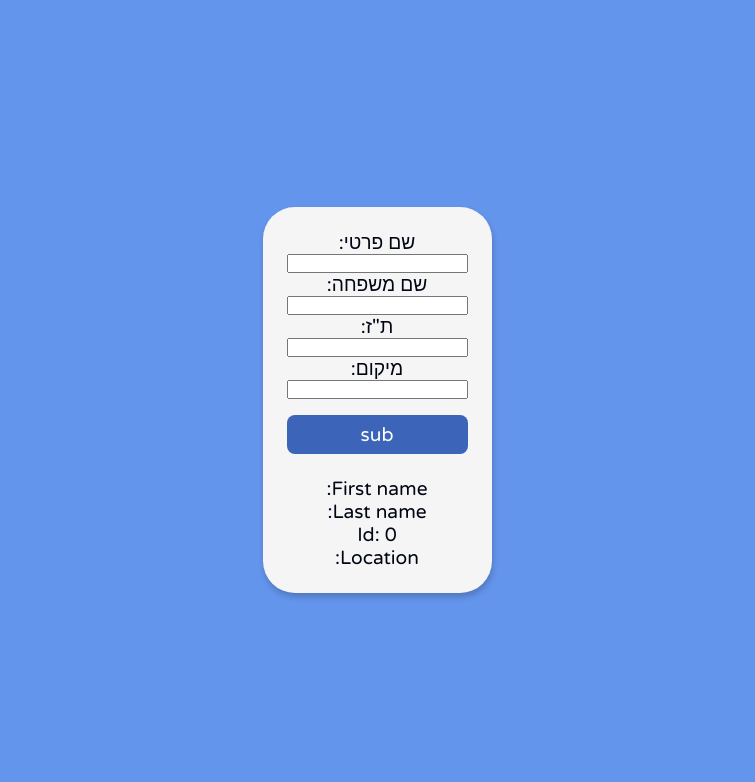
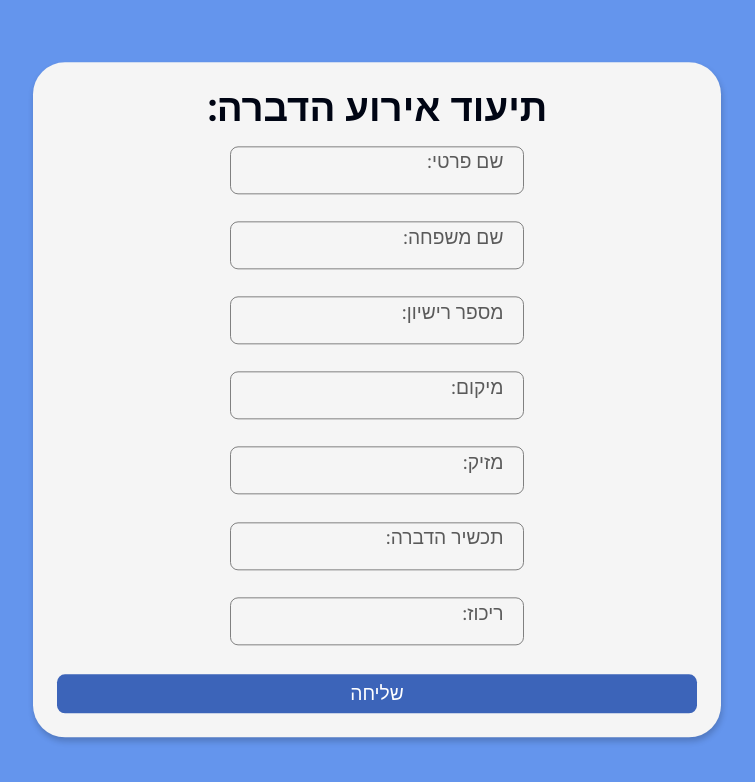
Before and after one commit to RazasSapir/Yatusha, a React (Create React App) app: page /form in a window 1280 px wide. Shown: the top 782 px of the page, without its empty margins (263-1018 px from the left). Built offline with nearby package versions, Linux system fonts and the light colour scheme.

Commit message:
added form question, made more readable

```diff
--- a/src/components/Form.js
+++ b/src/components/Form.js
@@ -32,53 +32,39 @@
         this.fields.forEach(element => {
             document.getElementById("element").value = '';
         });
-
-        document.getElementById("lname").value = '';
-        document.getElementById("id").value = '';
-        document.getElementById("location").value = '';
     }
 
-    // FormQuestion({field_id, field_text, field_type}){
-    //     return(
-    //         <>
-    //             <label htmlFor={field_id}>{field_text}:</label>
-    //             <input type={field_type} id={field_id}
-    //             onChange={e=> this.updateField({field_id}, e.target.value)}/>
-    //         </>
-    //     )
-    // }
+    FormQuestion({context, field_id, field_text, field_type}){
+      console.log(field_id);
+      return(
+          <div className="form__question">
+              <input className="form__input" type={field_type} autoComplete="off" placeholder=" "
+              onChange={(e)=> context.updateField("first_name", e.target.value)}/>
+              <label className="form__label" htmlFor={field_id}>{field_text}:</label>
+          </div>
+      );
+    }
 
     render(){
       return (
         <div className="form">
-{/*
-            <this.FormQuestion field_id="fname" field_text={"שם פרטי"} field_type="text" />
-            <this.FormQuestion field_id="lname" field_text={"שם משפחה"} field_type="text" />
-            <this.FormQuestion field_id="id" field_text={"ת\"ז"} field_type="number" />
-            <this.FormQuestion field_id="location" field_text={"מיקום"} field_type="text" /> */}
+          <h1>תיעוד אירוע הדברה:</h1>
+          <div className="form__questions">
+            <this.FormQuestion context = {this} field_id="first_name" field_text={"שם פרטי"} field_type="text" />
+            <this.FormQuestion context = {this} field_id="last_name" field_text={"שם משפחה"} field_type="text" />
+            <this.FormQuestion context = {this} field_id="license" field_text={"מספר רישיון"} field_type="number" />
+            <this.FormQuestion context = {this} field_id="location" field_text={"מיקום"} field_type="text" />
+            <this.FormQuestion context = {this} field_id="pest" field_text={"מזיק"} field_type="text" />
+            <this.FormQuestion context = {this} field_id="substance" field_text={"תכשיר הדברה"} field_type="text" />
+            <this.FormQuestion context = {this} field_id="amount" field_text={"ריכוז"} field_type="text" />
+          </div>
 
-            <label htmlFor="fname">שם פרטי:</label>
-            <input type="text" id="fname" name="fname"
-            onChange={e=> this.updateField("first_name", e.target.value)}/>
-
-            <label htmlFor="lname">שם משפחה:</label>
-            <input type="text" id="lname" name="lname"
-            onChange={e=> this.updateField("last_name", e.target.value)}/>
-
-            <label htmlFor="lname">ת"ז:</label>
-            <input type="number" id="id" name="lname"
-            onChange={e=> this.updateField("id", e.target.value)}/>
-
-            <label htmlFor="lname">מיקום:</label>
-            <input type="text" id="location" name="lname"
-            onChange={e=> this.updateField("location", e.target.value)}/>
-
-            <button className="submit_btn" onClick={this.handleSubmit.bind(this)}>sub</button>
-            <br/>
-            <p>First name: {this.state.first_name}</p>
-            <p>Last name: {this.state.last_name}</p>
-            <p>Id: {this.state.id}</p>
-            <p>Location: {this.state.location}</p>
+          <button className="submit_btn" onClick={this.handleSubmit.bind(this)}>שליחה</button>
+          {/* <br/>
+          <p>First name: {this.state.first_name}</p>
+          <p>Last name: {this.state.last_name}</p>
+          <p>Id: {this.state.id}</p>
+          <p>Location: {this.state.location}</p> */}
         </div>
       );
     }
```
